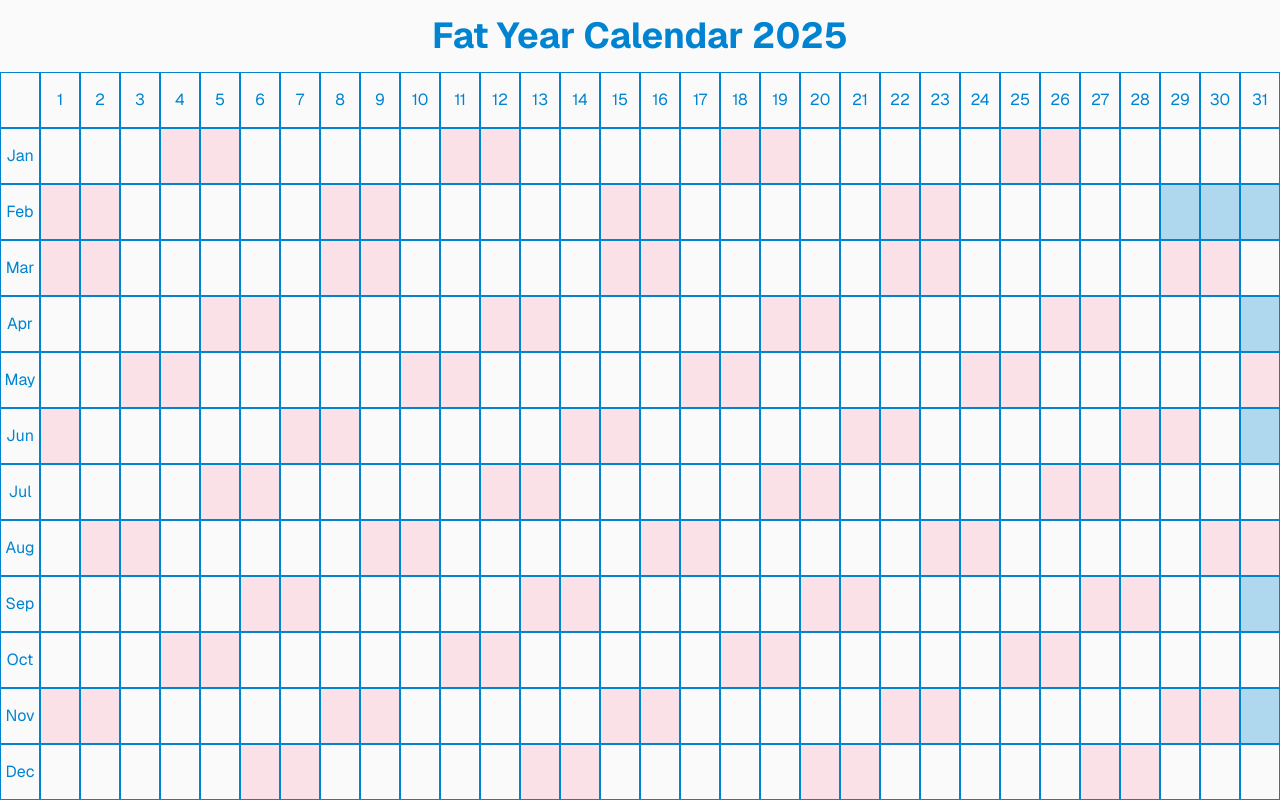
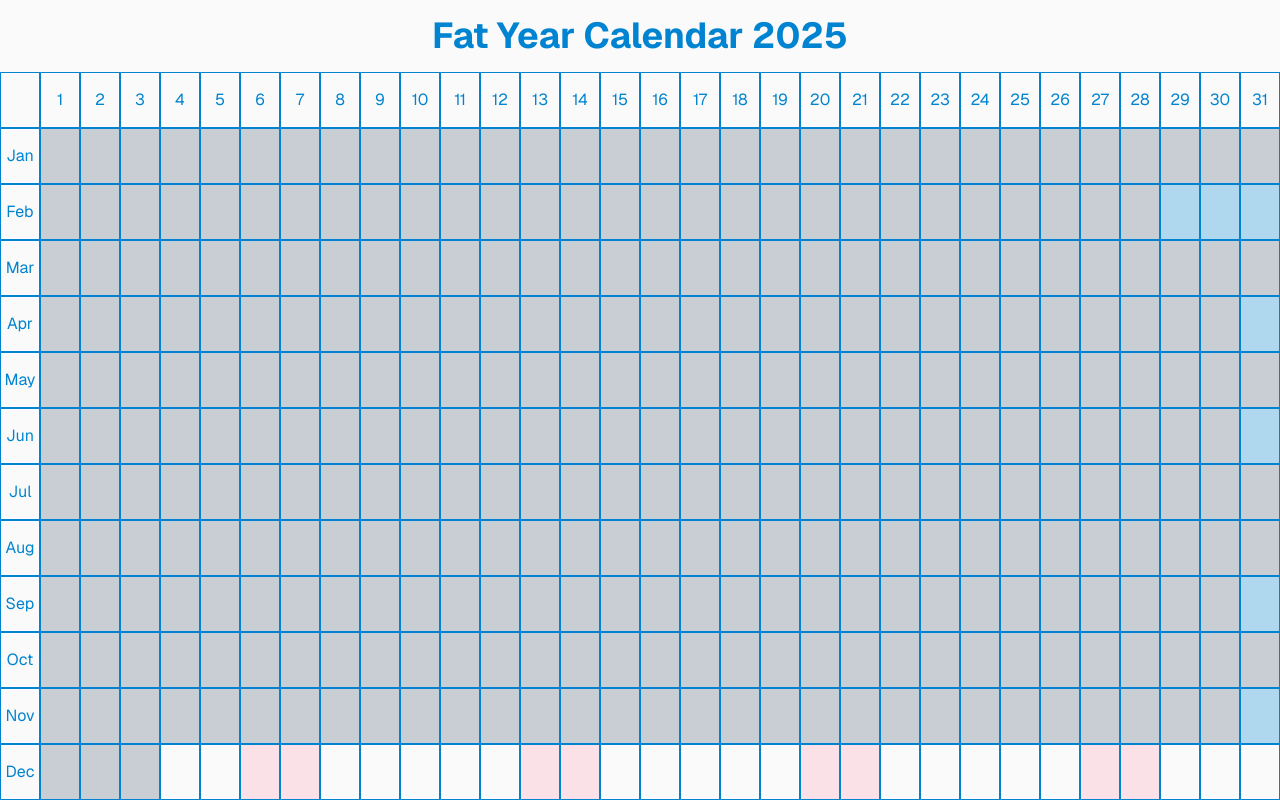
Before and after one commit to Chipi-Chapa-Corp/fat-calendar, a Next.js app: page / in a window 1280 px wide. Built offline with nearby package versions, Linux system fonts and the light colour scheme.

Commit message:
feat: disable passed day

```diff
--- a/app/components/GridField.tsx
+++ b/app/components/GridField.tsx
@@ -36,9 +36,22 @@ export function GridField(props: GridFieldProps) {
 		return dayOfWeek === 0 || dayOfWeek === 6;
 	};
 
+	const getIsPastDay = (
+		monthIndex: number,
+		dayNumber: number,
+		year: number,
+	) => {
+		const dayDate = new Date(year, monthIndex, dayNumber);
+		const today = new Date();
+		today.setHours(0, 0, 0, 0);
+		return dayDate < today;
+	};
+
 	const dayStyles = () => {
 		if (props.type !== "day") return "items-center bg-zinc-50";
 		if (!props.valid) return "h-full bg-sky-600/30";
+		if (getIsPastDay(props.monthIndex, props.dayNumber, props.year))
+			return "h-full bg-gray-400/50 pointer-events-none";
 		return `h-full ${getIsWeekend(props.monthIndex, props.dayNumber, props.year) ? "bg-rose-600/10" : "bg-zinc-50"}`;
 	};
 
@@ -48,10 +61,15 @@ export function GridField(props: GridFieldProps) {
 				<div className="flex flex-col w-full h-full">
 					<textarea
 						name="myInput"
-						className="flex-1 w-full border border-transparent outline-none resize-none focus:border-rose-600 focus:border-2 text-black"
+						className="flex-1 w-full border border-transparent outline-none resize-none focus:border-rose-600 focus:border-2 text-black disabled:cursor-not-allowed"
 						style={
 							selectedColor ? { backgroundColor: selectedColor } : undefined
 						}
+						disabled={getIsPastDay(
+							props.monthIndex,
+							props.dayNumber,
+							props.year,
+						)}
 						onClick={() =>
 							setDate({ day: props.dayNumber, month: props.monthIndex })
 						}
--- a/package.json
+++ b/package.json
@@ -9,7 +9,8 @@
 		"format": "npx biome lint --write; npx biome format --write"
 	},
 	"dependencies": {
-		"next": "16.0.7",
+		"mongodb": "^7.0.0",
+		"next": "^16.1.1",
 		"react": "19.2.0",
 		"react-dom": "19.2.0",
 		"react-icons": "^5.5.0"
```
Also changed, not shown: 1 other file (tests, documents, lock files or other folders).
